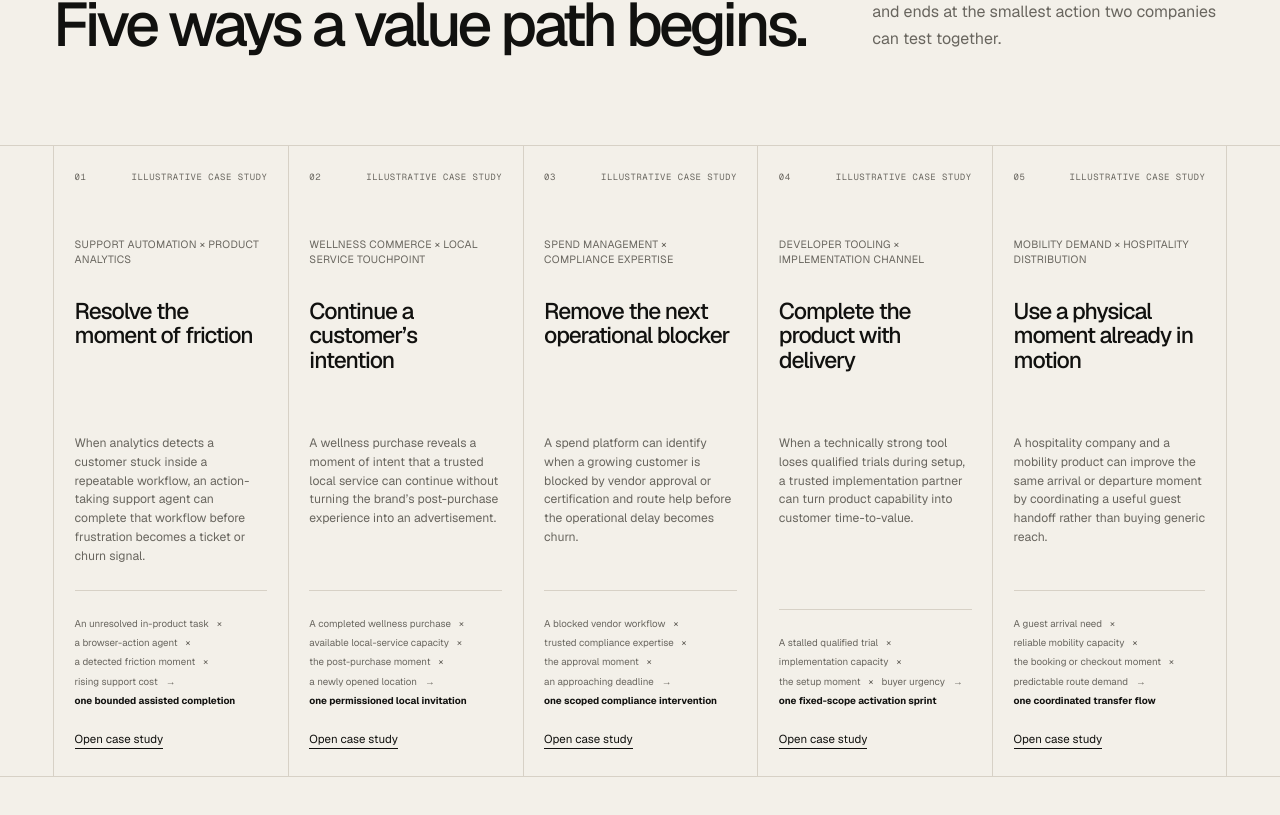
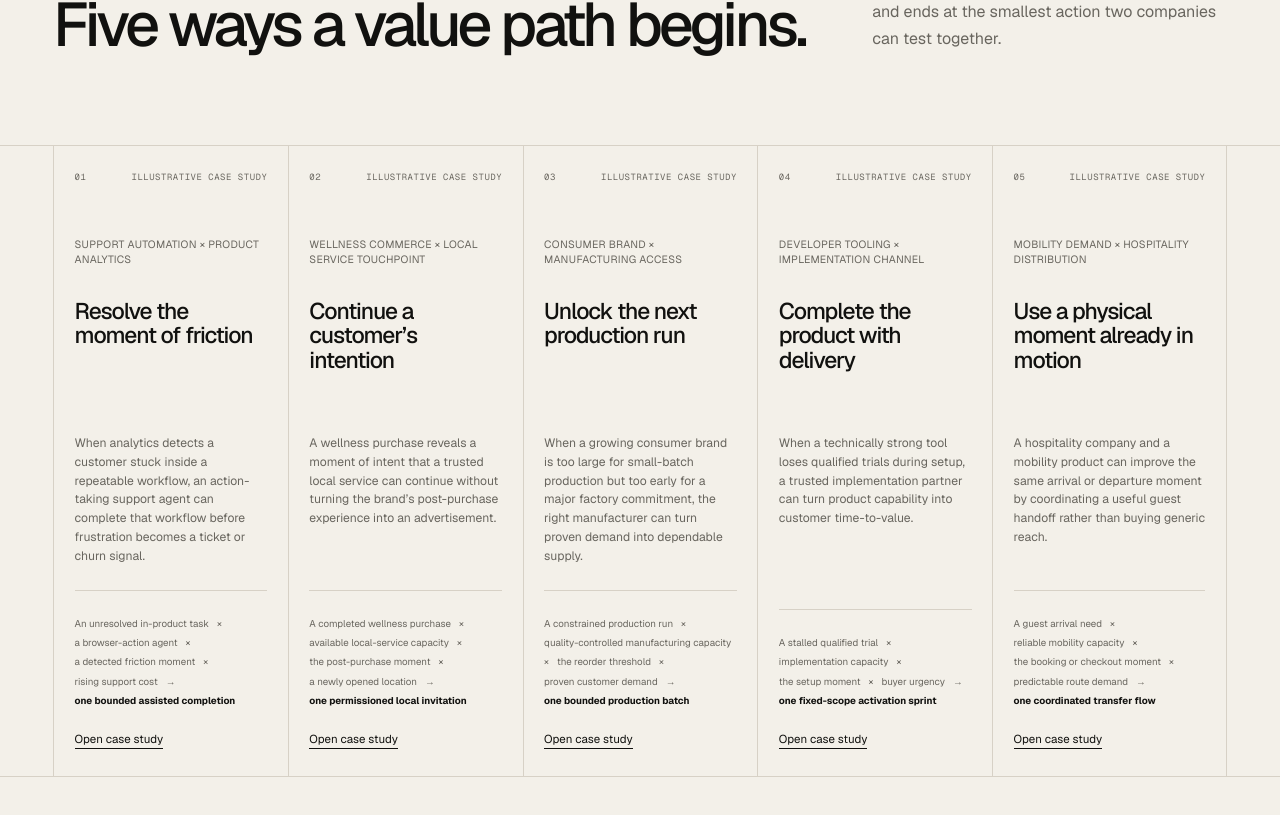
Before and after one commit to khakhibuzz/mewtuals, a Next.js app: page / in a window 1280 px wide. Shown: the part 1182-1997 px from the top of the page. Built offline with nearby package versions, Linux system fonts and the light colour scheme.

Commit message:
feat: align illustrative paths with v0 scope

```diff
--- a/app/data/caseStudies.ts
+++ b/app/data/caseStudies.ts
@@ -151,59 +151,59 @@ export const caseStudies: readonly CaseStudy[] = [
     id: "study-03",
     number: "03",
     illustrative: true,
-    opportunityType: "Spend management × compliance expertise",
-    title: "Remove the next operational blocker",
+    opportunityType: "Consumer brand × manufacturing access",
+    title: "Unlock the next production run",
     thesis:
-      "A spend platform can identify when a growing customer is blocked by vendor approval or certification and route help before the operational delay becomes churn.",
+      "When a growing consumer brand is too large for small-batch production but too early for a major factory commitment, the right manufacturer can turn proven demand into dependable supply.",
     equation: {
-      need: "A blocked vendor workflow",
-      asset: "trusted compliance expertise",
-      moment: "the approval moment",
-      whyNow: "an approaching deadline",
-      test: "one scoped compliance intervention",
+      need: "A constrained production run",
+      asset: "quality-controlled manufacturing capacity",
+      moment: "the reorder threshold",
+      whyNow: "proven customer demand",
+      test: "one bounded production batch",
     },
     situation:
-      "Customers use a spend tool successfully but repeatedly stall when security reviews, vendor onboarding, or certification work begins.",
+      "A consumer brand has repeat demand but cannot secure a production partner at the volume, quality, and lead time it can responsibly commit to.",
     signal:
-      "Support and product data show repeated questions immediately before a vendor is approved or a larger contract can proceed.",
+      "Reorders are arriving faster than the current supplier can fulfil, while the next factory tier asks for volumes the company cannot yet justify.",
     hiddenLeverage:
-      "The spend platform sees the operational moment and has customer trust; the compliance partner has expertise but usually arrives too late.",
+      "The brand brings validated demand and a focused product line; a specialist manufacturer has suitable capacity and wants credible emerging-brand volume.",
     counterpart:
-      "A compliance platform or specialist advisor with a bounded onboarding offer and clear professional limits.",
+      "A quality-controlled manufacturer with compatible materials, transparent lead times, and capacity for a limited first run.",
     valueExchange: {
       representedCompany:
-        "The spend product reduces a customer blocker and improves retention.",
+        "The brand gains dependable supply without making a premature long-term commitment.",
       counterpart:
-        "The compliance partner receives high-intent work.",
+        "The manufacturer gains a qualified new account with visible demand and a staged path to volume.",
       customer:
-        "The customer moves an existing purchase or contract forward.",
+        "Customers receive the product with more predictable availability and quality.",
     },
     test:
-      "Ten opted-in customers with the same approval blocker receive a fixed-scope diagnostic and next-step plan.",
+      "One bounded batch with agreed specifications, inspection criteria, lead time, payment milestones, and no exclusivity.",
     firstApproach:
-      "We can identify ten customers already delayed by the same approval problem. Can you offer one bounded diagnostic with transparent scope, price, and handoff so we can measure whether it shortens approval time?",
+      "This brand has repeat demand but needs a responsible bridge between small-batch supply and a major factory commitment. Would you scope one bounded run against an agreed quality and lead-time standard?",
     executionSteps: [
-      "Classify the repeated blocker",
-      "Approve disclosures and scope",
-      "Run ten diagnostics",
-      "Compare approval time and support load",
+      "Confirm demand, specifications, and target economics",
+      "Validate capacity, materials, and quality controls",
+      "Contract one bounded production batch",
+      "Review yield, lead time, landed cost, and reorder evidence",
     ],
     successMeasures: [
-      "Time to approved vendor",
-      "Diagnostic-to-engagement rate",
-      "Support tickets avoided",
-      "Customer satisfaction",
-      "Disclosed referral economics",
+      "Accepted units",
+      "On-time production",
+      "Landed unit cost",
+      "Defect rate",
+      "Reorder readiness",
     ],
     risks: [
-      "Regulated advice",
-      "Opaque referral fees",
-      "Conflicted recommendations",
-      "Sensitive company documents",
-      "Poorly bounded delivery",
+      "Quality variance",
+      "Unclear tooling or material ownership",
+      "Working-capital pressure",
+      "Lead-time slippage",
+      "Premature exclusivity",
     ],
     decisionGate:
-      "The client approves referral disclosure, professional boundaries, data access, commercial terms, and the list of eligible customers.",
+      "Both companies approve the specifications, inspection standard, payment milestones, delivery window, ownership terms, and continuation threshold.",
   },
   {
     id: "study-04",
```
Also changed, not shown: 1 other file (tests, documents, lock files or other folders).
